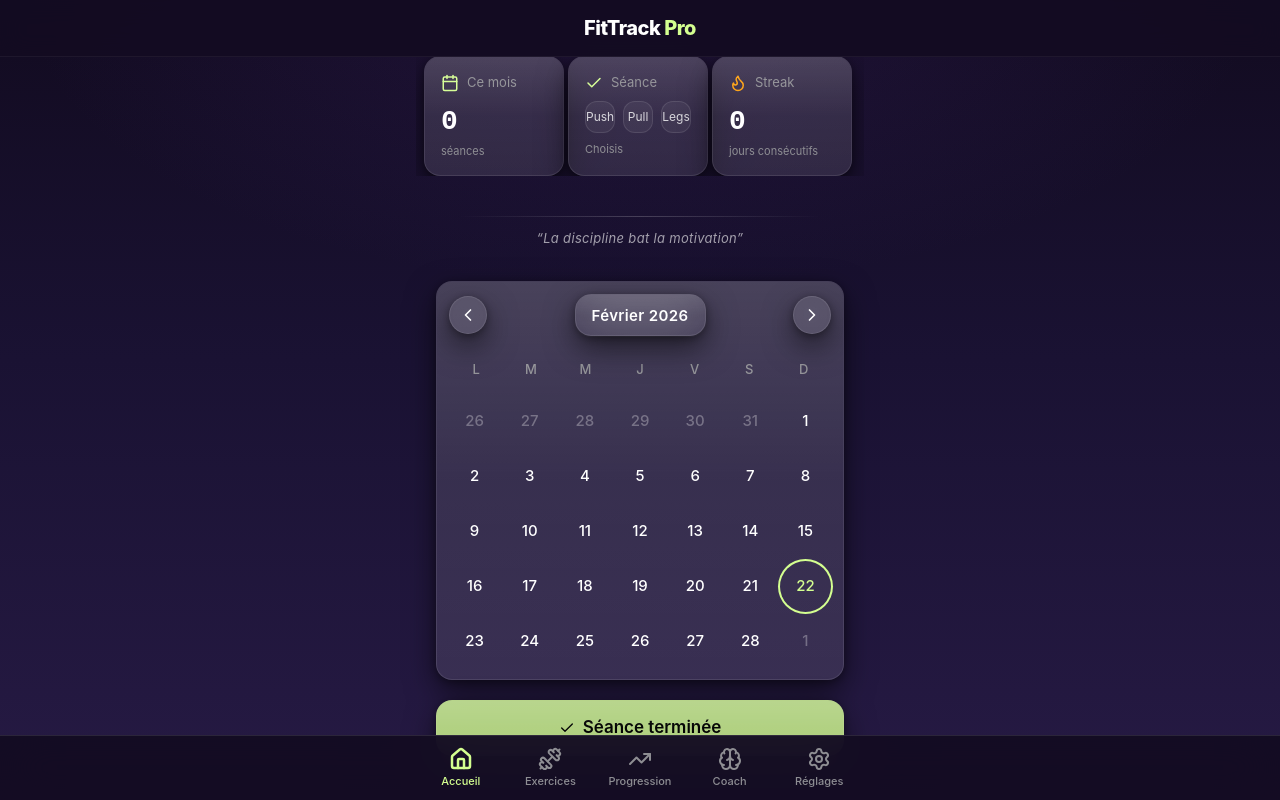
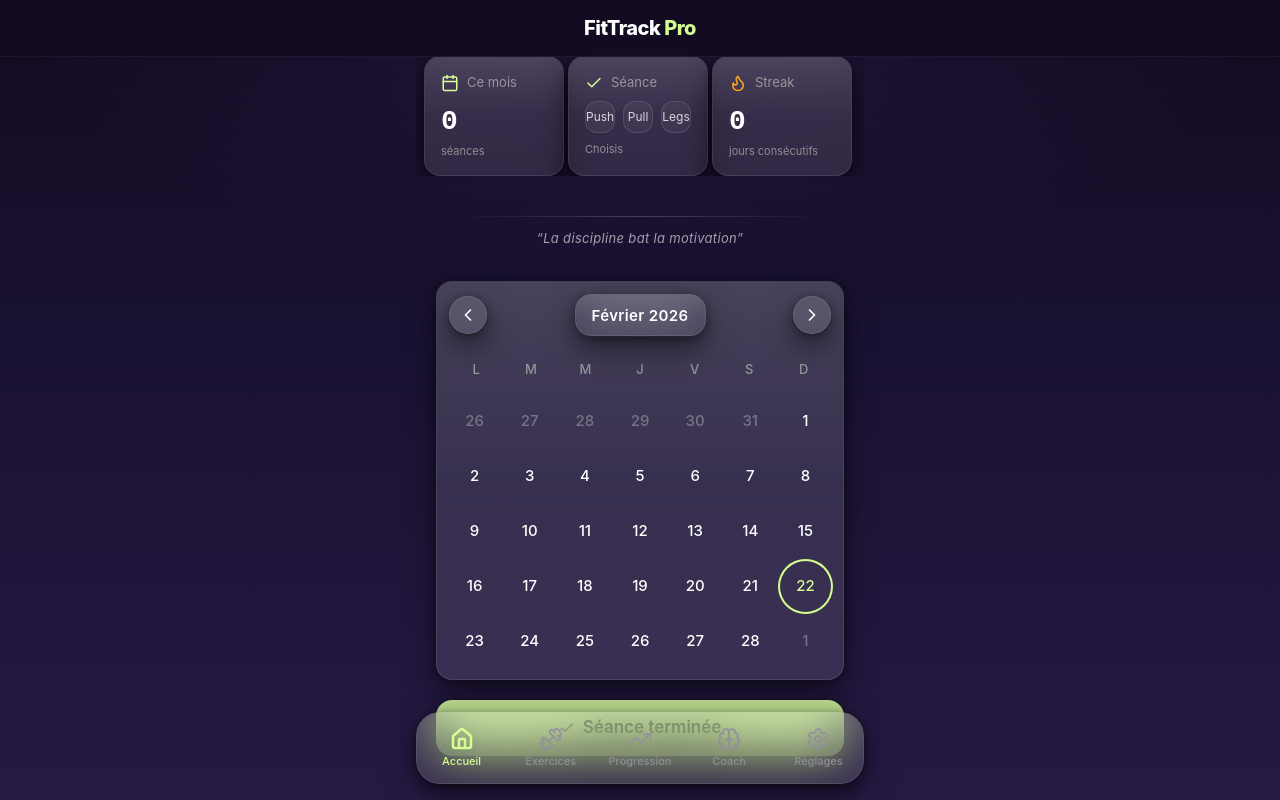
Before and after one commit to alexy14150/Fittrack-pro, a React (Vite) app in the folder app/: page / in a window 1280 px wide. Built offline with nearby package versions, Linux system fonts and the light colour scheme; no server answers.

Commit message:
fix: bottom nav flottante h-72

```diff
--- a/app/src/components/BottomNav.tsx
+++ b/app/src/components/BottomNav.tsx
@@ -18,10 +18,8 @@ const tabs: { id: Tab; label: string; icon: typeof Home }[] = [
 
 export function BottomNav({ activeTab, onTabChange }: BottomNavProps) {
   return (
-    <nav className="fixed bottom-0 left-0 right-0 z-50 bg-[#140c22]/95 backdrop-blur-xl border-t border-white/10"
-      style={{ paddingBottom: "env(safe-area-inset-bottom)" }}
-    >
-      <div className="max-w-md mx-auto flex items-center justify-around h-[64px]">
+    <nav className="fixed bottom-4 left-1/2 -translate-x-1/2 z-50 w-[calc(100%-24px)] max-w-md">
+      <div className="flex items-center justify-around h-[72px] rounded-3xl bg-white/10 backdrop-blur-xl border border-white/10 shadow-xl safe-bottom glass-elevated glass-highlight">
         {tabs.map((tab) => {
           const isActive = activeTab === tab.id;
           const Icon = tab.icon;
```
